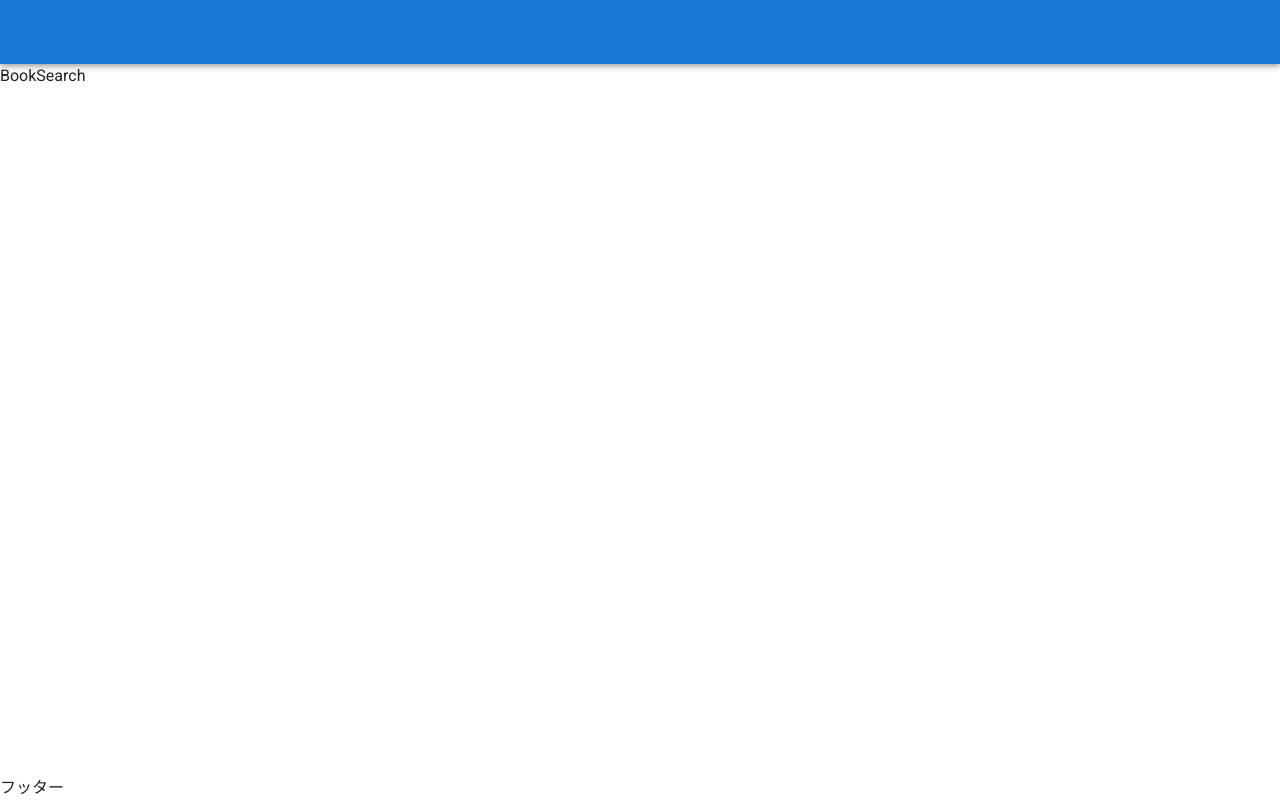
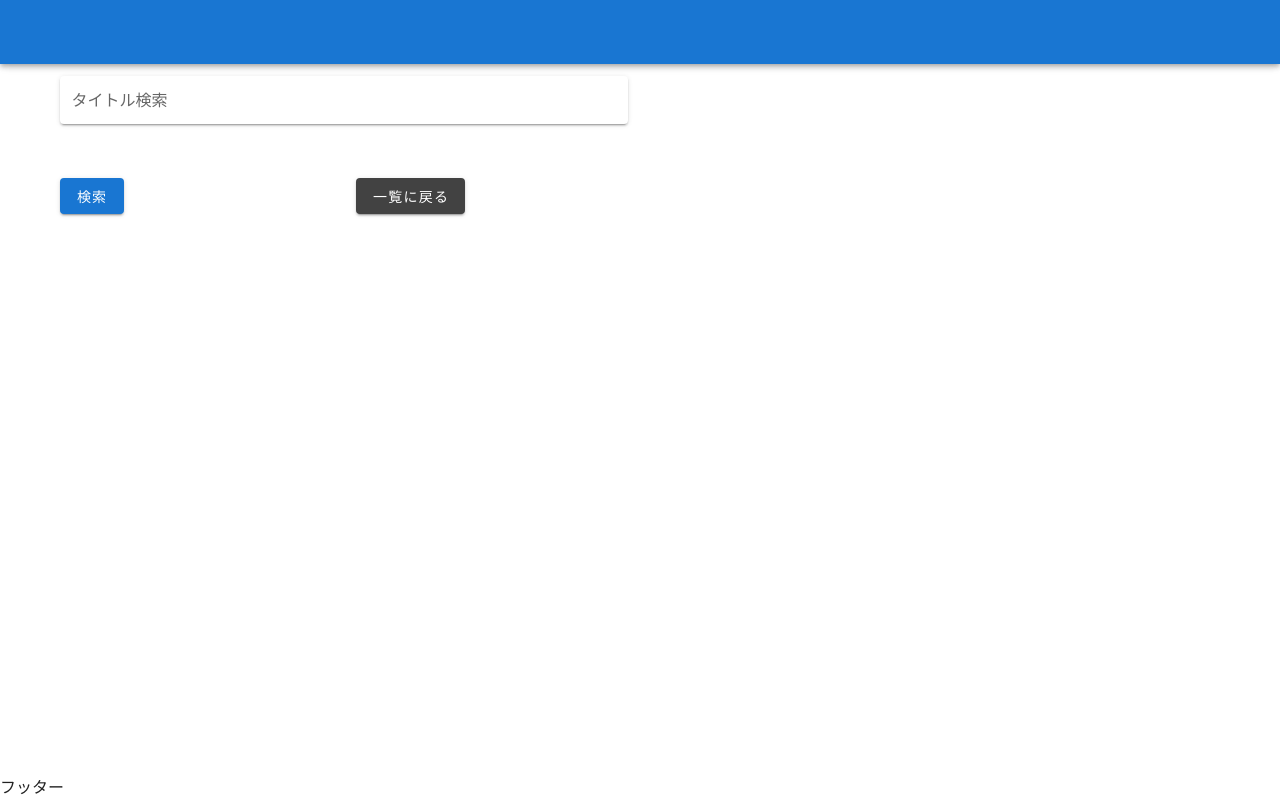
Before and after one commit to KawataniShinya/search-book-vue, a Vue app in the folder bookapp/: page /search in a window 1280 px wide. Built offline with nearby package versions, Linux system fonts and the light colour scheme.

Commit message:
add search page

```diff
--- a/bookapp/src/pages/BookSearch.vue
+++ b/bookapp/src/pages/BookSearch.vue
@@ -1,13 +1,64 @@
 <template>
-  <div>BookSearch</div>
+  <div>
+    <v-container>
+      <v-row>
+        <v-col cols="6">
+          <v-text-field solo label="タイトル検索" v-model = "keyword"></v-text-field>
+        </v-col>
+      </v-row>
+      <v-row>
+        <v-col cols="3">
+          <v-btn color="primary" @click="search(keyword)">
+            検索
+          </v-btn>
+        </v-col>
+        <v-col cols="3">
+          <v-btn color="secondary" to="/">
+            一覧に戻る
+          </v-btn>
+        </v-col>
+      </v-row>
+    </v-container>
+  </div>
 </template>
 
 <script>
 export default {
+  name: 'BookSearch',
+  data() {
+    return {
+      keyword: '',
+      searchResults: []
+    }
+  },
+  methods: {
+    async search(keyword) {
+      this.searchResults = [];
+      const baseUrl = 'https://www.googleapis.com/books/v1/volumes?';
+      const params = {
+        q: `intitle:${keyword}`,
+        maxResults: 40
+      };
+      const queryParams = new URLSearchParams(params);
+      console.log(baseUrl + queryParams);
 
+      const response = await fetch(baseUrl + queryParams)
+        .then(response => response.json());
+      console.log(response.items);
+      for (let book of response.items) {
+        let title = book.volumeInfo.title;
+        let img = book.volumeInfo.imageLinks;
+        let description = book.volumeInfo.description;
+        this.searchResults.push({
+          title: title ? title : '',
+          image: img ? img.thumbnail : '',
+          description: description ? description.slice(0, 40) : '',
+        });
+      }
+    }
+  }
 }
 </script>
 
 <style>
-
 </style>
```
